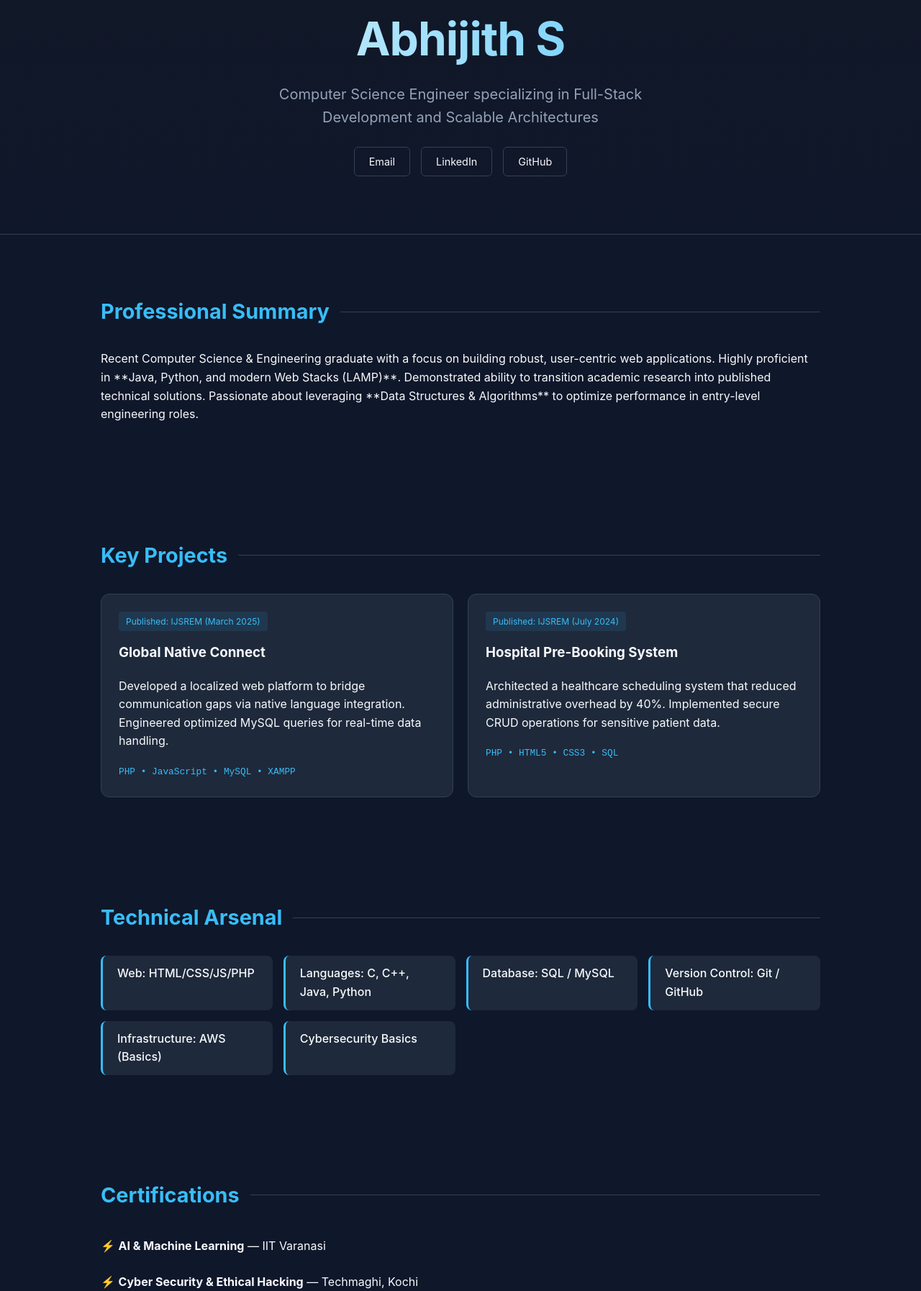
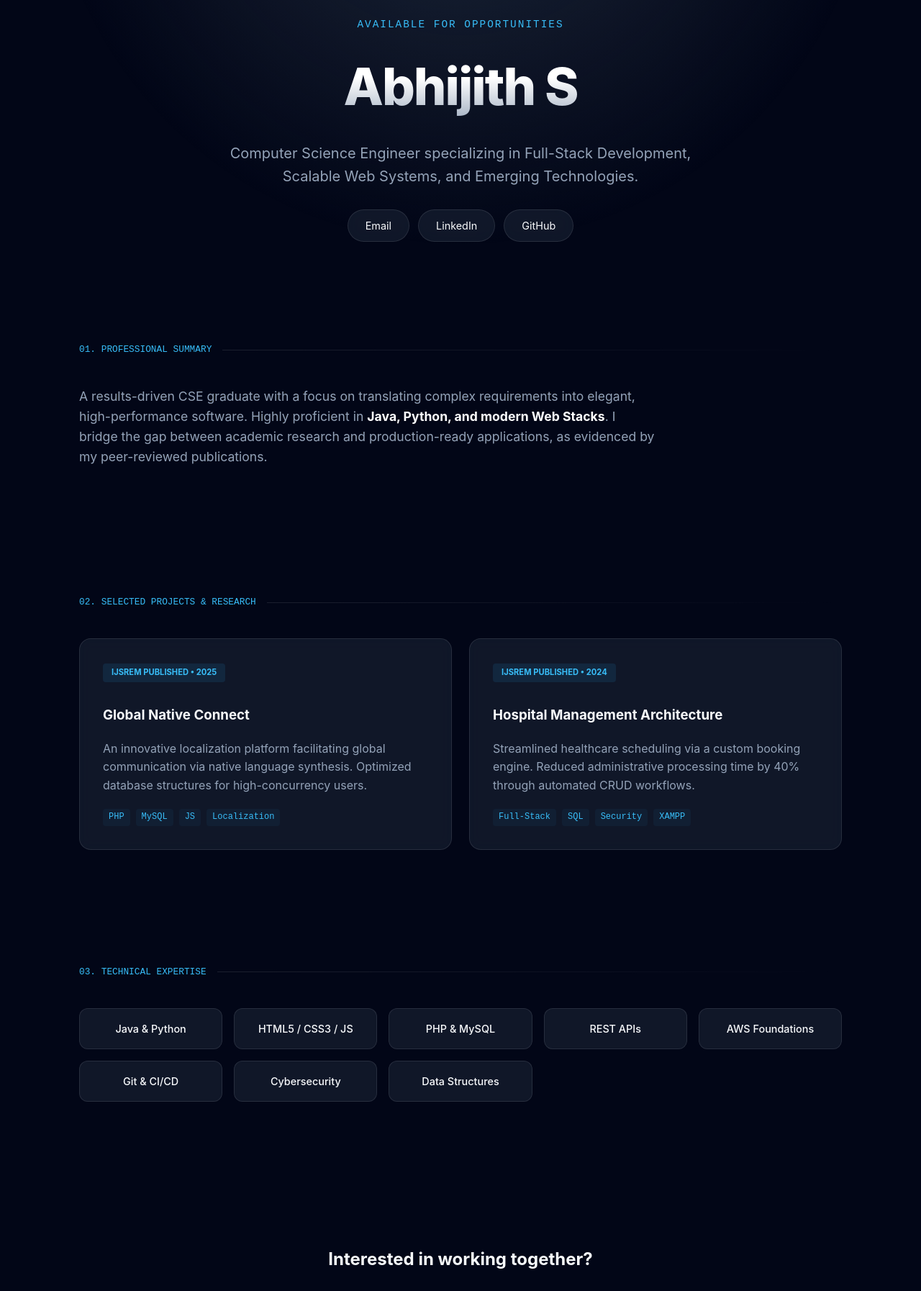
Before and after one commit to abhijith7903/portfolio, a plain HTML site: page index.html in a window 1280 px wide. Shown: the part 77-1871 px from the top of the page at 72% size. Drawn offline with Linux system fonts and the light colour scheme.

Commit message:
Updated Portfolio
Updated portfolio details and improved styling.

```diff
--- a/index.html
+++ b/index.html
@@ -3,256 +3,308 @@
 <head>
   <meta charset="UTF-8" />
   <meta name="viewport" content="width=device-width, initial-scale=1.0"/>
-  <meta name="description" content="Portfolio of Abhijith S - Computer Science Graduate & Software Developer specializing in Web Technologies and Scalable Systems.">
-  <title>Abhijith S | Software Developer Portfolio</title>
+  <meta name="description" content="Portfolio of Abhijith S - Computer Science Graduate & Software Developer.">
+
+  <meta property="og:title" content="Abhijith S | Software Engineer">
+  <meta property="og:description" content="CSE Graduate specializing in Full-Stack Web Development and Scalable Systems.">
+  <meta property="og:type" content="website">
+
+  <title>Abhijith S | Software Engineer Portfolio</title>
 
   <style>
     :root {
-      --bg-dark: #0f172a;
-      --bg-card: #1e293b;
-      --accent: #38bdf8; /* Modern Cyan */
-      --text-main: #f8fafc;
-      --text-muted: #94a3b8;
-      --border: #334155;
+      --bg: #020617;
+      --card-bg: #1e293b80;
+      --accent: #38bdf8;
+      --accent-glow: rgba(56, 189, 248, 0.4);
+      --text-primary: #f8fafc;
+      --text-secondary: #94a3b8;
+      --border: rgba(255, 255, 255, 0.1);
+      --font-mono: 'Fira Code', 'Cascadia Code', monospace;
     }
+
+    * { box-sizing: border-box; }
 
     body {
       margin: 0;
-      font-family: 'Inter', -apple-system, BlinkMacSystemFont, 'Segoe UI', Roboto, sans-serif;
-      background-color: var(--bg-dark);
-      color: var(--text-main);
+      font-family: 'Inter', -apple-system, sans-serif;
+      background-color: var(--bg);
+      color: var(--text-primary);
       line-height: 1.6;
-      scroll-behavior: smooth;
+      overflow-x: hidden;
+    }
+
+    /* Subtle Background Decoration */
+    body::before {
+      content: "";
+      position: fixed;
+      top: 0; left: 0; width: 100%; height: 100%;
+      background: radial-gradient(circle at 50% -20%, #1e293b 0%, transparent 50%);
+      z-index: -1;
     }
 
     header {
-      background: linear-gradient(180deg, #111827 0%, var(--bg-dark) 100%);
+      padding: 100px 20px 60px;
       text-align: center;
-      padding: 80px 20px;
-      border-bottom: 1px solid var(--border);
+      max-width: 1200px;
+      margin: auto;
+    }
+
+    .hero-tag {
+      font-family: var(--font-mono);
+      color: var(--accent);
+      font-size: 0.9rem;
+      text-transform: uppercase;
+      letter-spacing: 2px;
+      margin-bottom: 1rem;
+      display: block;
     }
 
     h1 {
-      font-size: clamp(2.5rem, 8vw, 4rem);
+      font-size: clamp(2.5rem, 7vw, 4.5rem);
+      font-weight: 800;
       margin: 0;
-      letter-spacing: -1px;
-      background: linear-gradient(to right, #fff, var(--accent));
+      letter-spacing: -2px;
+      background: linear-gradient(to bottom, #fff 40%, var(--text-secondary));
       -webkit-background-clip: text;
       -webkit-text-fill-color: transparent;
     }
 
     .subtitle {
       font-size: 1.25rem;
-      color: var(--text-muted);
-      margin-top: 10px;
-      max-width: 600px;
-      margin-inline: auto;
+      color: var(--text-secondary);
+      max-width: 700px;
+      margin: 20px auto;
+    }
+
+    .nav-pills {
+      display: flex;
+      justify-content: center;
+      gap: 12px;
+      margin-top: 30px;
+      flex-wrap: wrap;
+    }
+
+    .nav-pills a {
+      text-decoration: none;
+      color: var(--text-primary);
+      padding: 10px 24px;
+      border-radius: 50px;
+      background: var(--card-bg);
+      border: 1px solid var(--border);
+      font-size: 0.9rem;
+      transition: 0.3s;
+      backdrop-filter: blur(10px);
+    }
+
+    .nav-pills a:hover {
+      border-color: var(--accent);
+      box-shadow: 0 0 15px var(--accent-glow);
+      transform: translateY(-2px);
     }
 
     .section {
-      padding: 60px 20px;
-      max-width: 1000px;
+      padding: 80px 20px;
+      max-width: 1100px;
       margin: auto;
     }
 
-    h2 {
-      font-size: 1.8rem;
+    .section-title {
+      font-size: 0.8rem;
+      font-family: var(--font-mono);
       color: var(--accent);
       display: flex;
       align-items: center;
       gap: 15px;
-      margin-bottom: 30px;
+      margin-bottom: 40px;
+      text-transform: uppercase;
     }
 
-    h2::after {
+    .section-title::after {
       content: "";
       height: 1px;
       flex-grow: 1;
-      background: var(--border);
+      background: linear-gradient(to right, var(--border), transparent);
     }
 
-    /* Projects Grid */
-    .project-gallery {
+    /* Grid Layouts */
+    .grid {
       display: grid;
       grid-template-columns: repeat(auto-fit, minmax(320px, 1fr));
-      gap: 20px;
+      gap: 24px;
     }
 
-    .project-card {
-      background: var(--bg-card);
+    .card {
+      background: var(--card-bg);
       border: 1px solid var(--border);
-      padding: 24px;
-      border-radius: 12px;
-      transition: transform 0.2s ease, border-color 0.2s ease;
+      padding: 32px;
+      border-radius: 16px;
+      backdrop-filter: blur(10px);
+      transition: 0.4s cubic-bezier(0.175, 0.885, 0.32, 1.275);
     }
 
-    .project-card:hover {
-      transform: translateY(-4px);
-      border-color: var(--accent);
+    .card:hover {
+      border-color: rgba(56, 189, 248, 0.5);
+      background: rgba(30, 41, 59, 0.8);
+      transform: scale(1.02);
     }
 
-    .project-card h3 {
-      margin-top: 0;
-      color: var(--text-main);
+    .badge {
+      display: inline-block;
+      font-size: 0.7rem;
+      font-weight: 700;
+      background: rgba(56, 189, 248, 0.1);
+      color: var(--accent);
+      padding: 4px 12px;
+      border-radius: 4px;
+      margin-bottom: 12px;
+      text-transform: uppercase;
     }
 
-    .publication-tag {
-      display: inline-block;
-      font-size: 0.75rem;
-      background: rgba(56, 189, 248, 0.1);
-      color: var(--accent);
-      padding: 4px 10px;
-      border-radius: 4px;
-      margin-bottom: 15px;
+    .tech-list {
+      display: flex;
+      flex-wrap: wrap;
+      gap: 8px;
+      margin-top: 20px;
     }
 
-    .tech-stack {
-      margin-top: 20px;
-      font-family: 'Fira Code', monospace;
-      font-size: 0.8rem;
+    .tech-tag {
+      font-family: var(--font-mono);
+      font-size: 0.75rem;
       color: var(--accent);
+      background: rgba(56, 189, 248, 0.05);
+      padding: 2px 8px;
+      border-radius: 4px;
     }
 
-    /* Skills Visualization */
-    .skills-grid {
+    /* Skills Grid */
+    .skills-wrapper {
       display: grid;
-      grid-template-columns: repeat(auto-fit, minmax(200px, 1fr));
-      gap: 15px;
+      grid-template-columns: repeat(auto-fill, minmax(180px, 1fr));
+      gap: 16px;
     }
 
-    .skill-item {
-      background: var(--bg-card);
-      padding: 12px 20px;
-      border-radius: 8px;
-      border-left: 3px solid var(--accent);
+    .skill-box {
+      background: var(--card-bg);
+      border: 1px solid var(--border);
+      padding: 16px;
+      border-radius: 12px;
+      text-align: center;
+      font-size: 0.9rem;
       font-weight: 500;
     }
 
-    /* Contact & Buttons */
-    .contact-links {
-      margin-top: 25px;
-      display: flex;
-      justify-content: center;
-      gap: 15px;
-      flex-wrap: wrap;
+    .resume-cta {
+      text-align: center;
+      padding: 100px 20px;
     }
 
-    .contact-links a {
-      color: var(--text-main);
+    .btn-primary {
+      display: inline-block;
+      padding: 18px 48px;
+      background: var(--accent);
+      color: var(--bg);
       text-decoration: none;
-      font-size: 0.9rem;
-      padding: 8px 20px;
-      border: 1px solid var(--border);
-      border-radius: 6px;
+      font-weight: 800;
+      border-radius: 12px;
       transition: 0.3s;
+      font-size: 1.1rem;
     }
 
-    .contact-links a:hover {
-      background: var(--accent);
-      color: var(--bg-dark);
-      border-color: var(--accent);
-    }
-
-    .cta-container {
-      text-align: center;
-      margin-top: 50px;
-    }
-
-    .resume-btn {
-      display: inline-block;
-      padding: 15px 40px;
-      background: var(--accent);
-      color: var(--bg-dark);
-      text-decoration: none;
-      font-weight: 700;
-      border-radius: 8px;
-      transition: 0.3s;
-    }
-
-    .resume-btn:hover {
-      filter: brightness(1.1);
-      box-shadow: 0 10px 15px -3px rgba(56, 189, 248, 0.3);
+    .btn-primary:hover {
+      transform: translateY(-3px);
+      box-shadow: 0 15px 30px var(--accent-glow);
     }
 
     footer {
       text-align: center;
       padding: 40px;
-      color: var(--text-muted);
-      font-size: 0.8rem;
+      color: var(--text-secondary);
+      font-size: 0.85rem;
       border-top: 1px solid var(--border);
+    }
+
+    @media (max-width: 768px) {
+      header { padding-top: 60px; }
+      .grid { grid-template-columns: 1fr; }
     }
   </style>
 </head>
 <body>
 
   <header>
+    <span class="hero-tag">Available for Opportunities</span>
     <h1>Abhijith S</h1>
-    <p class="subtitle">Computer Science Engineer specializing in Full-Stack Development and Scalable Architectures</p>
-    <div class="contact-links">
+    <p class="subtitle">Computer Science Engineer specializing in Full-Stack Development, Scalable Web Systems, and Emerging Technologies.</p>
+
+    <div class="nav-pills">
       <a href="mailto:abhijithssivan2003@gmail.com">Email</a>
-      <a href="https://www.linkedin.com/in/abhijiths7903/" target="_blank">LinkedIn</a>
+      <a href="https://linkedin.com/in/abhijiths7903/" target="_blank">LinkedIn</a>
       <a href="https://github.com/abhijith7903" target="_blank">GitHub</a>
     </div>
   </header>
 
   <main>
     <section class="section">
-      <h2>Professional Summary</h2>
-      <p>
-        Recent Computer Science & Engineering graduate with a focus on building robust, user-centric web applications.
-        Highly proficient in **Java, Python, and modern Web Stacks (LAMP)**. Demonstrated ability to transition
-        academic research into published technical solutions. Passionate about leveraging **Data Structures & Algorithms** to optimize performance in entry-level engineering roles.
+      <div class="section-title">01. Professional Summary</div>
+      <p style="max-width: 800px; font-size: 1.1rem; color: var(--text-secondary);">
+        A results-driven CSE graduate with a focus on translating complex requirements into elegant, high-performance software.
+        Highly proficient in <strong style="color: #fff;">Java, Python, and modern Web Stacks</strong>. I bridge the gap between academic research and production-ready applications, as evidenced by my peer-reviewed publications.
       </p>
     </section>
 
     <section class="section">
-      <h2>Key Projects</h2>
-      <div class="project-gallery">
-        <article class="project-card">
-          <span class="publication-tag">Published: IJSREM (March 2025)</span>
+      <div class="section-title">02. Selected Projects & Research</div>
+      <div class="grid">
+        <article class="card">
+          <span class="badge">IJSREM Published • 2025</span>
           <h3>Global Native Connect</h3>
-          <p>Developed a localized web platform to bridge communication gaps via native language integration. Engineered optimized MySQL queries for real-time data handling.</p>
-          <div class="tech-stack">PHP • JavaScript • MySQL • XAMPP</div>
+          <p style="color: var(--text-secondary);">An innovative localization platform facilitating global communication via native language synthesis. Optimized database structures for high-concurrency users.</p>
+          <div class="tech-list">
+            <span class="tech-tag">PHP</span>
+            <span class="tech-tag">MySQL</span>
+            <span class="tech-tag">JS</span>
+            <span class="tech-tag">Localization</span>
+          </div>
         </article>
 
-        <article class="project-card">
-          <span class="publication-tag">Published: IJSREM (July 2024)</span>
-          <h3>Hospital Pre-Booking System</h3>
-          <p>Architected a healthcare scheduling system that reduced administrative overhead by 40%. Implemented secure CRUD operations for sensitive patient data.</p>
-          <div class="tech-stack">PHP • HTML5 • CSS3 • SQL</div>
+        <article class="card">
+          <span class="badge">IJSREM Published • 2024</span>
+          <h3>Hospital Management Architecture</h3>
+          <p style="color: var(--text-secondary);">Streamlined healthcare scheduling via a custom booking engine. Reduced administrative processing time by 40% through automated CRUD workflows.</p>
+          <div class="tech-list">
+            <span class="tech-tag">Full-Stack</span>
+            <span class="tech-tag">SQL</span>
+            <span class="tech-tag">Security</span>
+            <span class="tech-tag">XAMPP</span>
+          </div>
         </article>
       </div>
     </section>
 
     <section class="section">
-      <h2>Technical Arsenal</h2>
-      <div class="skills-grid">
-        <div class="skill-item">Web: HTML/CSS/JS/PHP</div>
-        <div class="skill-item">Languages: C, C++, Java, Python</div>
-        <div class="skill-item">Database: SQL / MySQL</div>
-        <div class="skill-item">Version Control: Git / GitHub</div>
-        <div class="skill-item">Infrastructure: AWS (Basics)</div>
-        <div class="skill-item">Cybersecurity Basics</div>
+      <div class="section-title">03. Technical Expertise</div>
+      <div class="skills-wrapper">
+        <div class="skill-box">Java & Python</div>
+        <div class="skill-box">HTML5 / CSS3 / JS</div>
+        <div class="skill-box">PHP & MySQL</div>
+        <div class="skill-box">REST APIs</div>
+        <div class="skill-box">AWS Foundations</div>
+        <div class="skill-box">Git & CI/CD</div>
+        <div class="skill-box">Cybersecurity</div>
+        <div class="skill-box">Data Structures</div>
       </div>
     </section>
 
-    <section class="section">
-      <h2>Certifications</h2>
-      <div class="skills-grid" style="grid-template-columns: 1fr;">
-        <p style="margin: 5px 0;">⚡ <strong>AI & Machine Learning</strong> — IIT Varanasi</p>
-        <p style="margin: 5px 0;">⚡ <strong>Cyber Security & Ethical Hacking</strong> — Techmaghi, Kochi</p>
-        <p style="margin: 5px 0;">⚡ <strong>Web Development with AI & AWS</strong> — IEDC NCERC</p>
-      </div>
+    <section class="resume-cta">
+      <h2 style="margin-bottom: 30px;">Interested in working together?</h2>
+      <a href="https://abhijith7903.github.io/portfolio/ABHIJITH S__RESUME.pdf" class="btn-primary" target="_blank">Download Resume (PDF)</a>
+      <p style="margin-top: 25px; color: var(--text-secondary); font-size: 0.9rem;">Palakkad, Kerala | Open to Hybrid & Remote Roles</p>
     </section>
-
-    <div class="section cta-container">
-      <a href="https://abhijith7903.github.io/portfolio/ABHIJITH S__RESUME.pdf" class="resume-btn" target="_blank">Download Resume</a>
-      <p style="margin-top: 20px; color: var(--text-muted);">Located in Palakkad, Kerala | Open to Relocation</p>
-    </div>
   </main>
 
   <footer>
-    <p>&copy; 2025 Abhijith S. Built with clean code & modern CSS.</p>
+    <p>&copy; 2026 Abhijith S. Optimized for professional evaluation.</p>
   </footer>
 
 </body>
```
